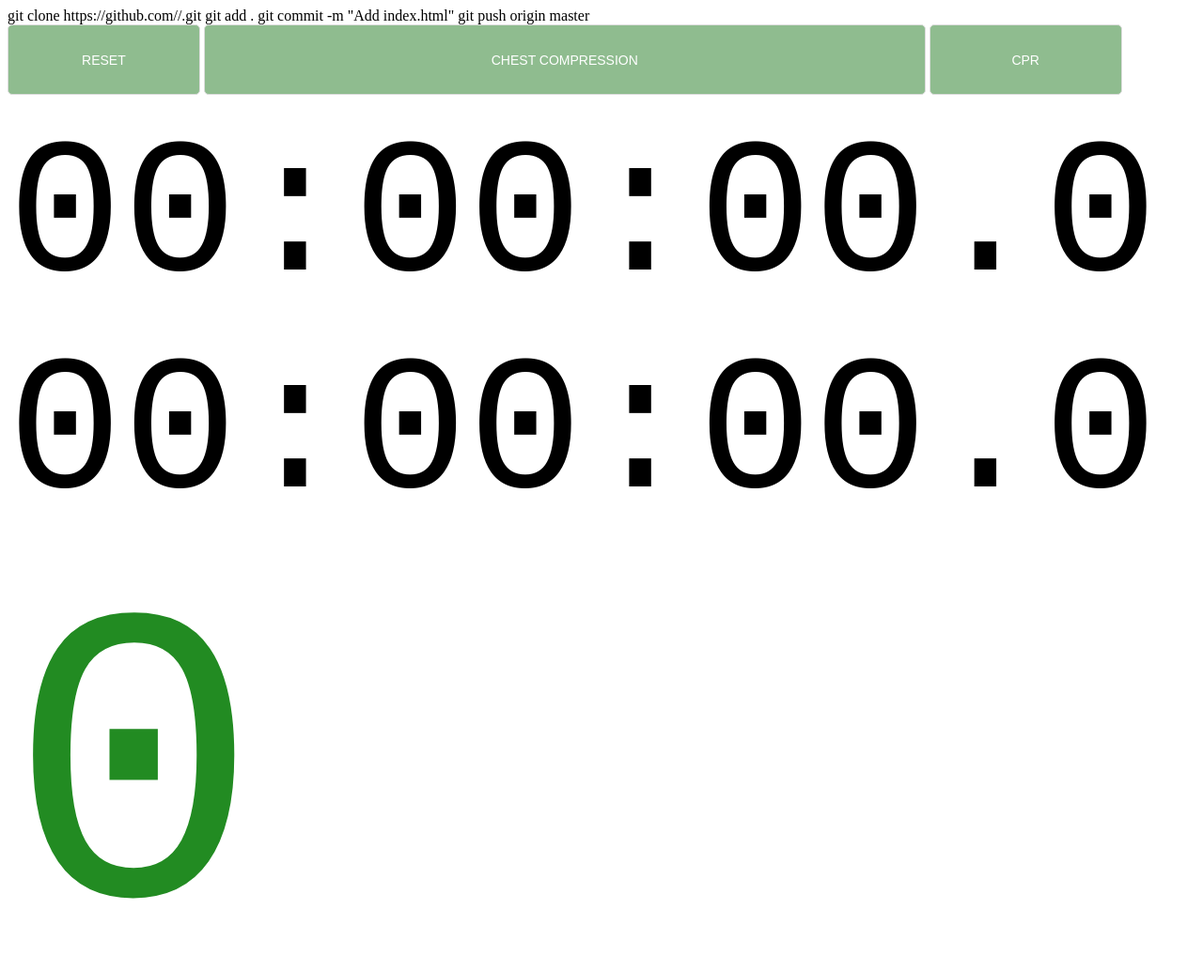
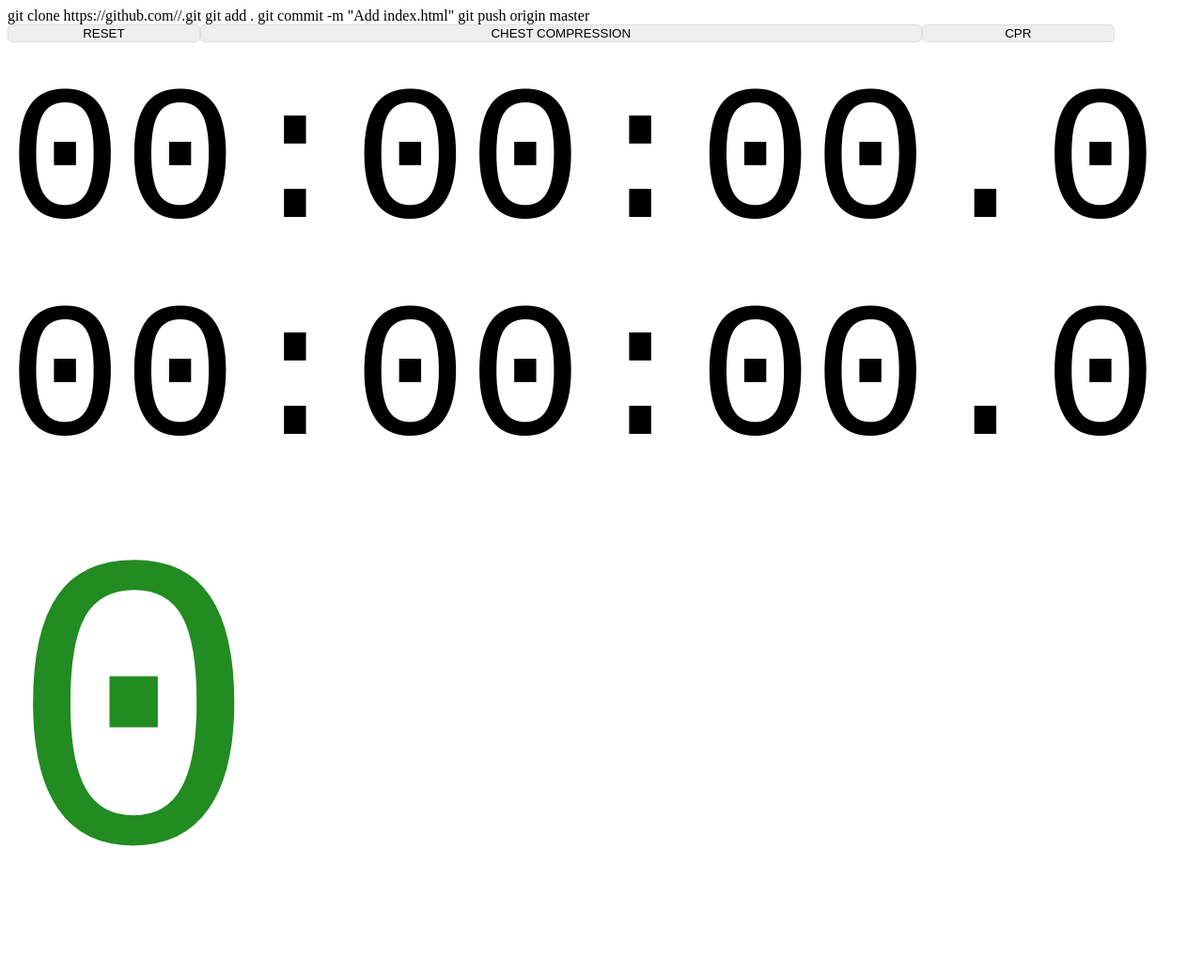
Before and after one commit to keiimai/kwskCCF, a plain HTML site: page kwskCCF.html in a window 1280 px wide. Shown: the top 1034 px of the page at 94% size. Drawn offline with Linux system fonts and the light colour scheme.

Commit message:
kwskCCF.html

```diff
--- a/kwskCCF.html
+++ b/kwskCCF.html
@@ -5,29 +5,72 @@ git commit -m "Add index.html"
 git push origin master
 
 <!DOCTYPE html>
-<html lang="en">
+<html lang="ja">
 <head>
 <meta charset="UTF-8">
 <meta name="viewport" content="width=device-width, initial-scale=1.0">
 
-<title>CCF  Rev.1.2.8</title>
+<title>川崎ECCトレーニングサイト CCF計測器 ver0.1</title>
+
 
 <style type="text/css">
+/* このスタイルブロックはボタンと送信ボタンの見た目を定義しています */
 input[type="button"],input[type="submit"] {
-	-webkit-appearance: none;
-	border-radius: 5px;
-	border: 1px solid #DDD;
-	cursor: pointer;
+	-webkit-appearance: none; /* Webkitブラウザのデフォルトスタイルを無効化 */
+	border-radius: 5px; /* 角を丸くする */
+	border: 1px solid #DDD; /* 細いグレーの境界線を追加 */
+	cursor: pointer; /* カーソルをポインターにする */
 }
+/* このスタイルブロックはボタンと送信ボタンの見た目の定義はここまで */
 </style>
 
-<form name="ctrl">
-<input type="button" id="button-reset" name="button-reset" value="RESET" onClick="freset()" style="width:5%; height:75px; font-size:14px; display:bottom; text-align:center; color:#fff; background-color:#8FBC8F"/>
-<input type="button" id="button-cc" name="button-cc" value="CHEST COMPRESSION" onClick="ftoggle()" style="width:65%; height:75px; font-size:14px; display:inline; text-align:center; color:#fff; background-color:#8FBC8F"/>
-<input type="button" id="button-cpr" name="button-cpr" value="CPR" onClick="foncpr()" style="width:16%; height:75px; font-size:14px; display:inline; text-align:center; color:#fff; background-color:#8FBC8F"/>
-</form>
 </head>
 <body>
+
+<div id="button-container">
+    <form name="ctrl">
+        <input
+            type="button"
+            id="button-reset"
+            name="button-reset"
+            value="RESET"
+            onClick="freset()"
+            /><input
+            type="button"
+            id="button-cc"
+            name="button-cc"
+            value="CHEST COMPRESSION"
+            onClick="ftoggle()"
+            /><input
+            type="button"
+            id="button-cpr"
+            name="button-cpr"
+            value="CPR"
+            onClick="foncpr()"
+            /></form>
+</div>
+
+<form name="ccf">
+    <span style="color:#000000; font-size:152px; font-family:monospace">
+    <div id="time_cpr">cpr</div>
+    <div id="time_cc">cc</div>
+    </span>
+    <span style="color:#228B22; font-size:304px; font-family:monospace">
+    <div id="rate">rate</div>
+    </span>
+    <span style="color:#000000; font-size:24px; font-family:monospace">
+    <div id="log_interruption"></div>
+    </span>
+</form>
+
+<script type="text/javascript">
+// JavaScriptコードが続く
+</script>
+</body>
+</html>
+
+
+
 
 <form name="ccf">
 	<span style="color:#000000; font-size:152px; font-family:monospace">
```
